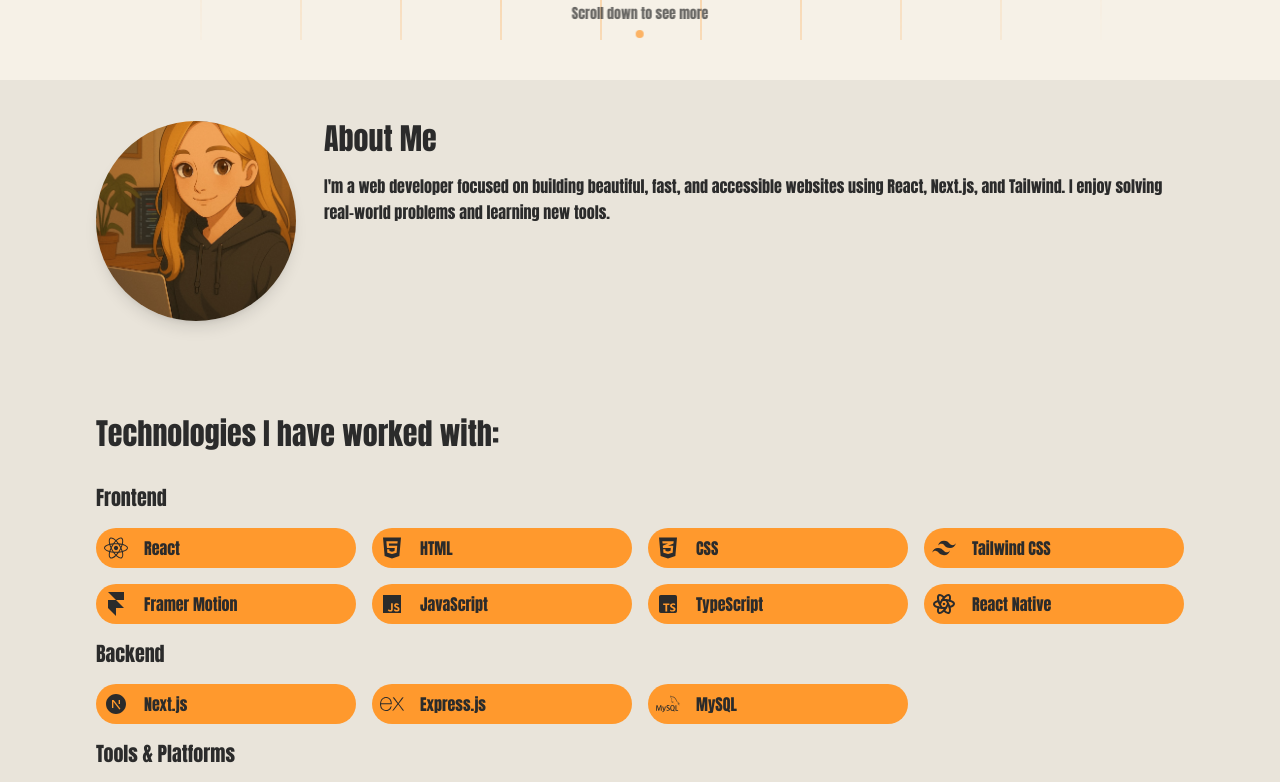
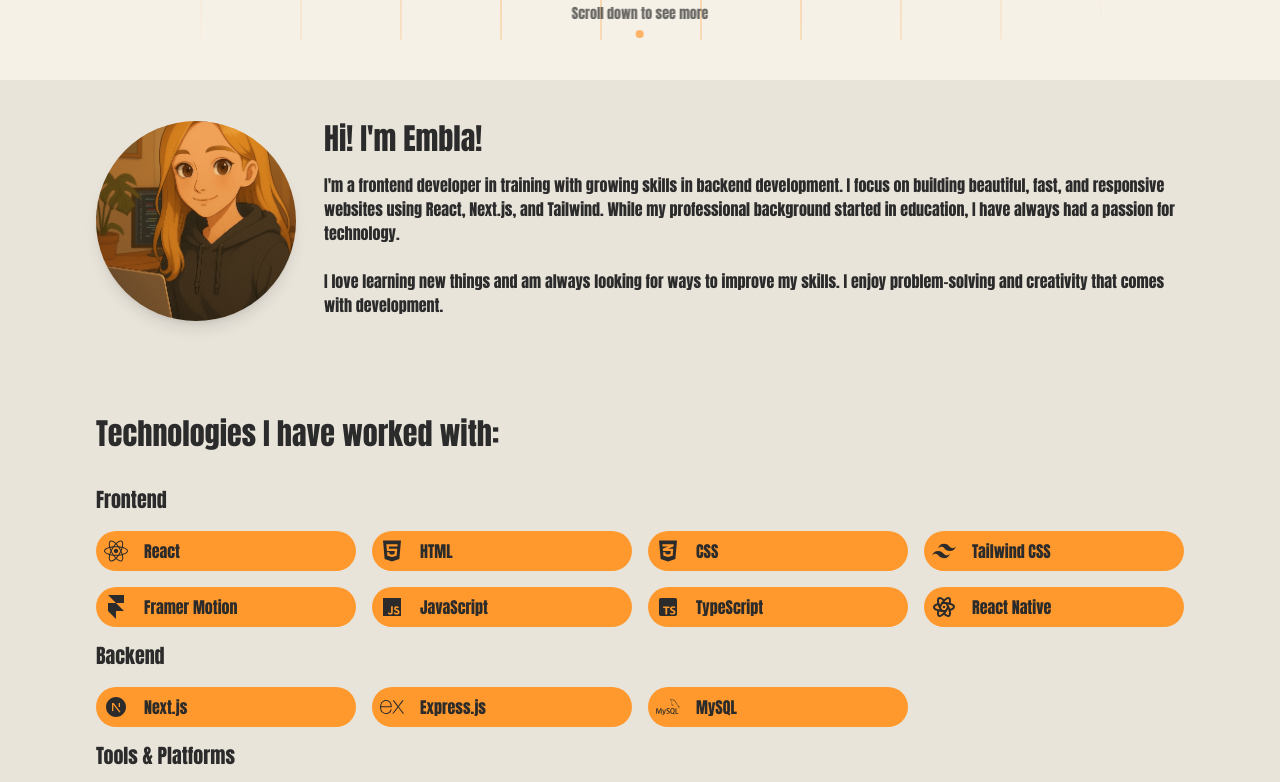
Before and after one commit to emblaah/my_portfolio, a Next.js app: page / in a window 1280 px wide. Shown: the part 640-1422 px from the top of the page. Built offline with nearby package versions, Linux system fonts and the light colour scheme.

Commit message:
Update AboutSection and TechSection components

```diff
--- a/src/components/AboutSection.js
+++ b/src/components/AboutSection.js
@@ -12,11 +12,16 @@ export default function AboutSection() {
           className="h-50 w-50 rounded-full mb-4 shadow-lg"
         />
         <div>
-          <h2 className="text-3xl font-semibold mb-4">About Me</h2>
-          <p className="leading-relaxed">
-            I'm a web developer focused on building beautiful, fast, and
-            accessible websites using React, Next.js, and Tailwind. I enjoy
-            solving real-world problems and learning new tools.
+          <h2 className="text-3xl font-semibold mb-4">Hi! I'm Embla!</h2>
+          <p>
+            I'm a frontend developer in training with growing skills in backend
+            development. I focus on building beautiful, fast, and responsive
+            websites using React, Next.js, and Tailwind. While my professional
+            background started in education, I have always had a passion for
+            technology. <br />
+            <br />I love learning new things and am always looking for ways to
+            improve my skills. I enjoy problem-solving and creativity that comes
+            with development.
           </p>
         </div>
       </AnimateSection>
--- a/src/components/TechSection.js
+++ b/src/components/TechSection.js
@@ -7,12 +7,14 @@ import {
   FaGithub,
   FaFigma,
   FaAws,
+  FaDocker,
 } from "react-icons/fa";
 import { RiTailwindCssFill, RiNextjsFill } from "react-icons/ri";
 import { SiFramer, SiMysql, SiExpress } from "react-icons/si";
 import { IoLogoVercel } from "react-icons/io5";
 import { BiLogoTypescript, BiLogoJavascript } from "react-icons/bi";
 import { TbBrandReactNative } from "react-icons/tb";
+import AnimateSection from "./ui/AnimateSection";
 
 // Conditional rendering for icons
 const icons = {
@@ -32,6 +34,7 @@ const icons = {
   TbBrandReactNative: TbBrandReactNative,
   FaAws: FaAws,
   RiNextjsFill: RiNextjsFill,
+  FaDocker: FaDocker,
 };
 
 export default function TechSection() {
@@ -66,6 +69,7 @@ export default function TechSection() {
         { name: "Vercel", icon: "IoLogoVercel" },
         { name: "Figma", icon: "FaFigma" },
         { name: "AWS", icon: "FaAws" },
+        { name: "Docker", icon: "FaDocker" },
       ],
     },
   ];
@@ -76,34 +80,40 @@ export default function TechSection() {
           <h2 className="text-3xl font-semibold mb-4">
             Technologies I have worked with:
           </h2>
+          <AnimateSection>
             <div className="flex flex-col">
               {techStacks.map((stack, index) => {
                 return (
                   <div key={index} className="flex flex-col gap-4">
+                    <AnimateSection>
                       <h3 className="text-xl font-semibold mt-4">
                         {stack.category}
                       </h3>
+                    </AnimateSection>
                     {/* Map through the techs array */}
+                    <AnimateSection>
                       <div className="grid grid-cols-2 sm:grid-cols-3 lg:grid-cols-4 gap-4 ">
                         {stack.techs.map((tech, index) => {
                           // Dynamically import the icon component
                           const IconComponent = icons[tech.icon];
                           return (
-                        <div
-                          key={index}
-                          className="flex gap-4 bg-secondary rounded-full p-2">
+                            <AnimateSection key={index}>
+                              <div className="flex gap-4 bg-secondary rounded-full p-2">
                                 {IconComponent && (
                                   <IconComponent className="w-6 h-6 " />
                                 )}
                                 <span>{tech.name}</span>
                               </div>
+                            </AnimateSection>
                           );
                         })}
                       </div>
+                    </AnimateSection>
                   </div>
                 );
               })}
             </div>
+          </AnimateSection>
         </div>
       </section>
     </div>
```
Lines whose indentation alone changed are shown as unchanged.
